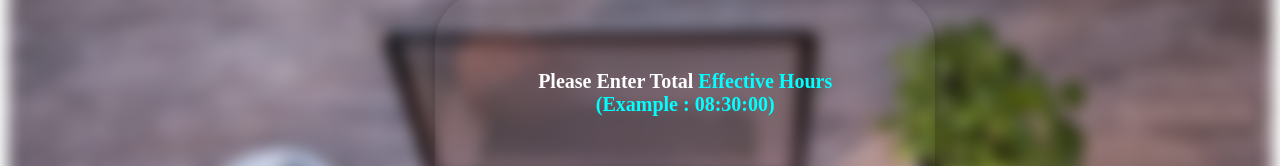
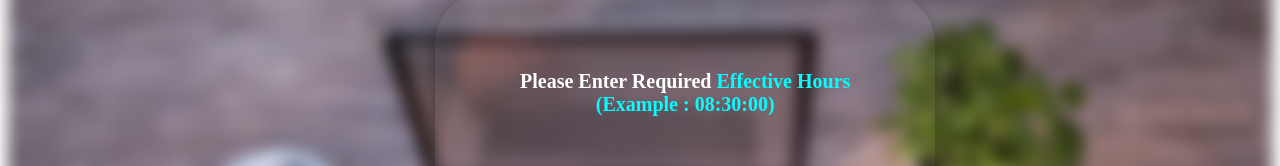
Before and after one commit to vikasreddytadi/EffectiveHoursCalculator, a plain HTML site: page index.html in a window 1280 px wide. Shown: the part 151-317 px from the top of the page. Drawn offline with Linux system fonts and the light colour scheme.

Commit message:
changed logsText text

```diff
--- a/index.html
+++ b/index.html
@@ -191,7 +191,7 @@
     </div>
 
     <div class="information">
-        <div class="logsText">Please Enter Total <span class="d">Effective Hours <br> (Example : 08:30:00)</span></div>
+        <div class="logsText">Please Enter Required  <span class="d">Effective Hours<br> (Example : 08:30:00)</span></div>
         <input type="text" id="effectiveTime" />
         <div class="logsText">Copy Logs from Keka <span class="d">in 24Hrs Format<br> (HH:MM:SS) and enter below</span>
         </div>
```
